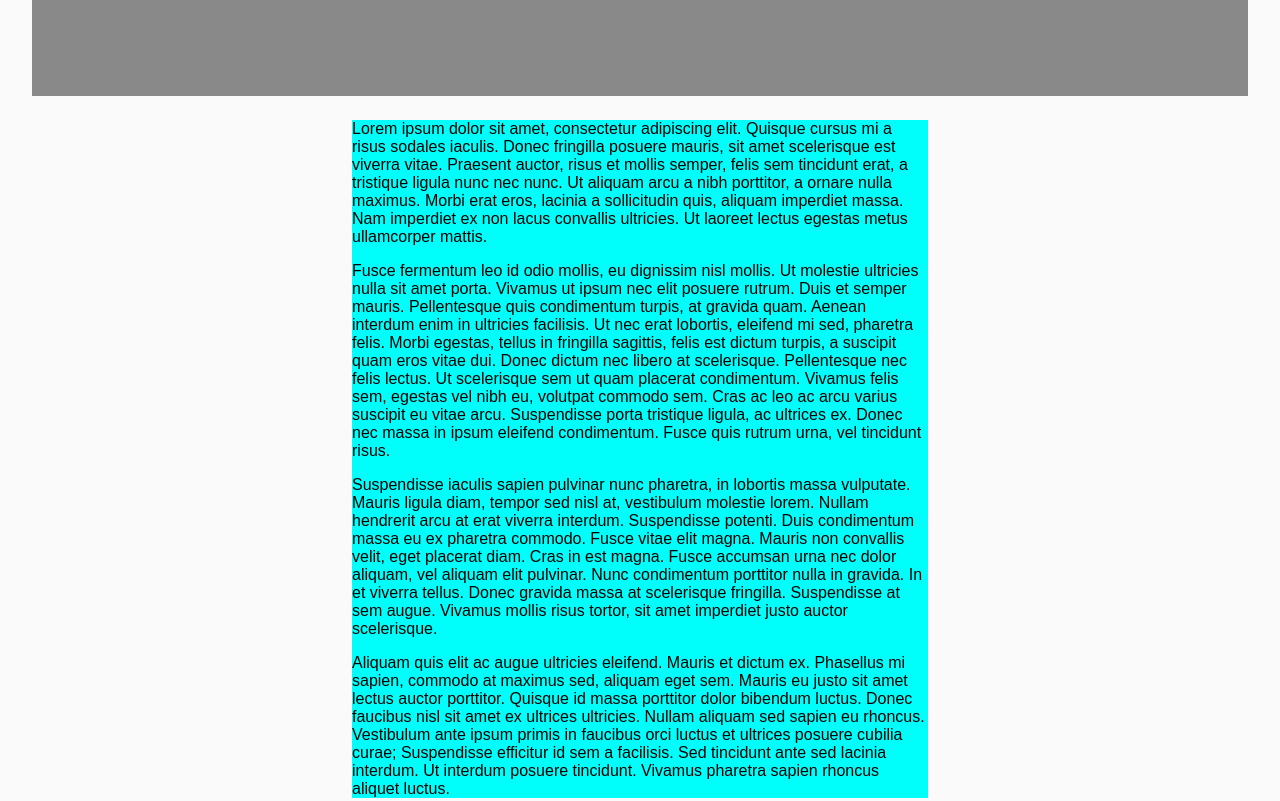
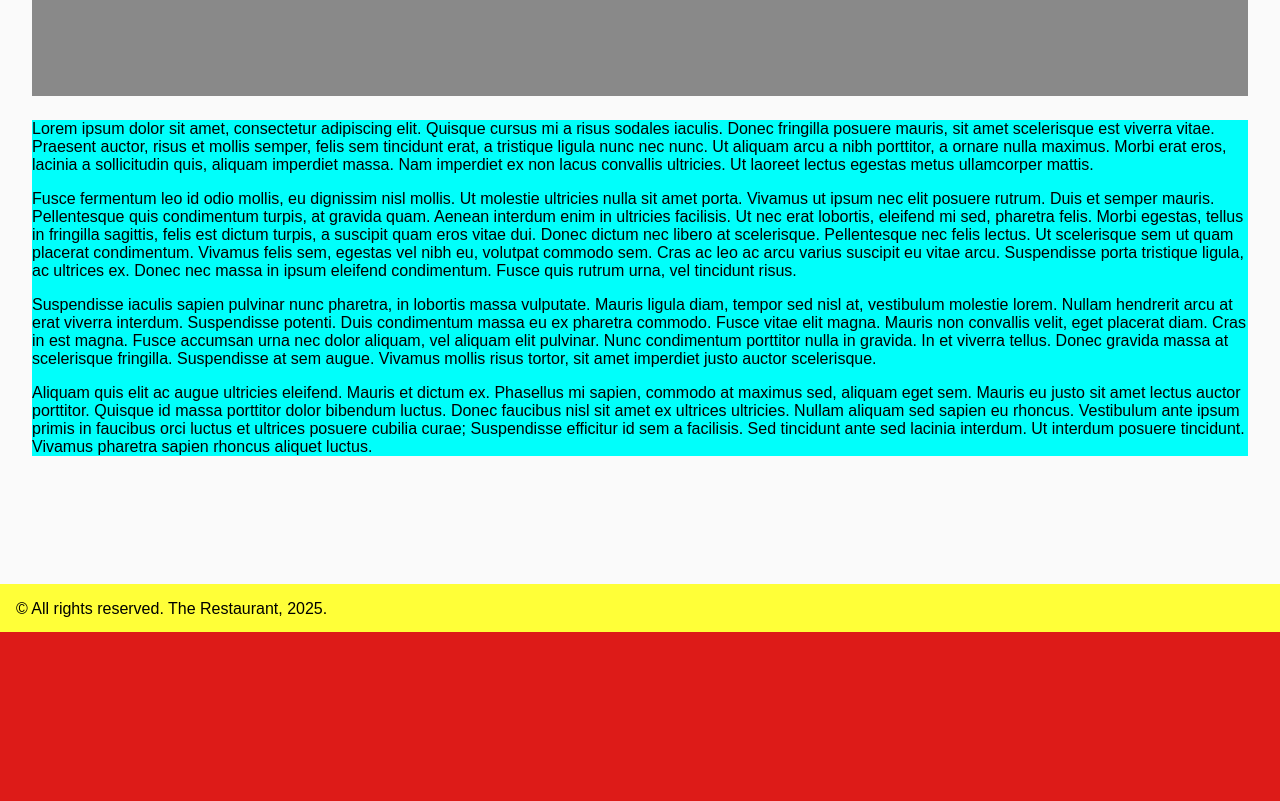
Before and after one commit to npgraham1613/npgraham1613.github.io, a plain HTML site: page grc338/website-responsive/about.html in a window 1280 px wide. Shown: the part 1000-1801 px from the top of the page. After the commit the page ends 1632 px from the top, so only its background shows below. Drawn offline with Linux system fonts and the light colour scheme.

Commit message:
Update style.css

```diff
--- a/grc338/website-responsive/style.css
+++ b/grc338/website-responsive/style.css
@@ -163,7 +163,6 @@ footer p {
 
 article {
 	background-color:rgb(0, 255, 251);
-	margin: 1em 20em;
 }
 
 @media screen and (min-width: 60em) {
```
